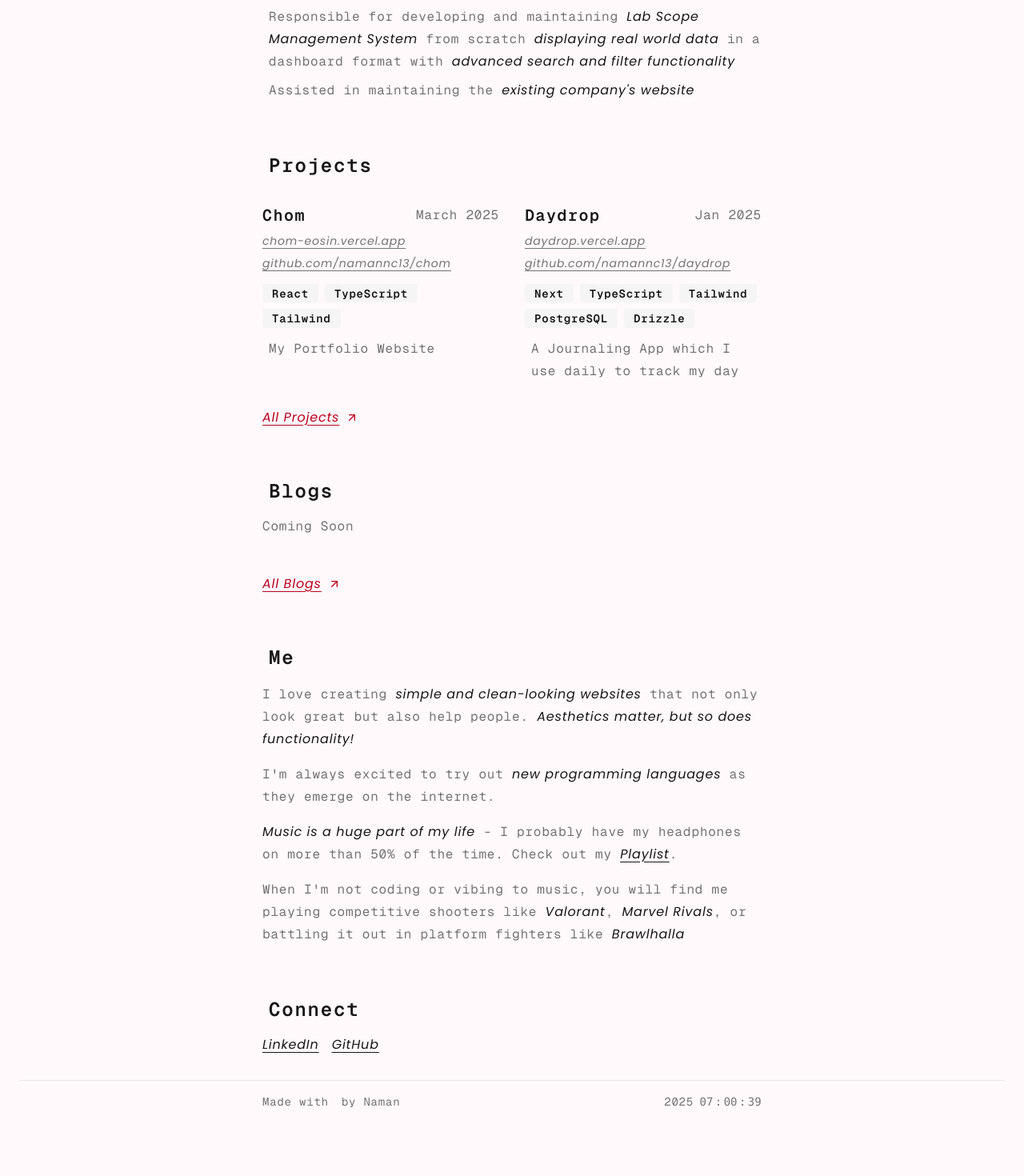
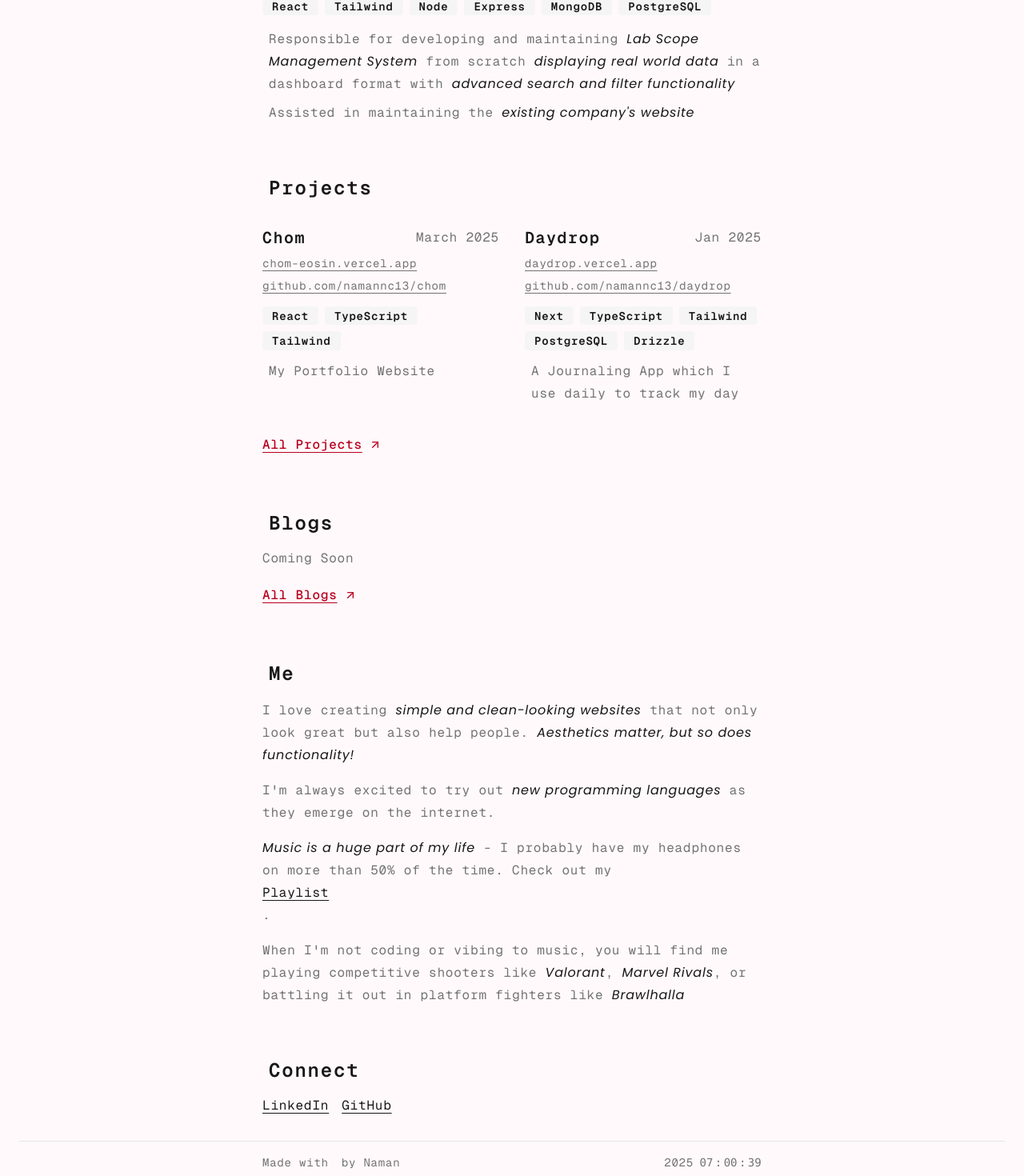
Before and after one commit to namannc13/chom, a React (Vite) app: page / in a window 1280 px wide. Shown: the part 517-1987 px from the top of the page at 80% size. Before the commit the page ends 1920 px from the top, so only its background shows below. Built offline with nearby package versions, Linux system fonts and the light colour scheme; a web font is replaced by a local one.

Commit message:
replaced text-16 with text-[16px] and created my own link component

```diff
--- a/src/App.tsx
+++ b/src/App.tsx
@@ -24,7 +24,7 @@ function Navbar() {
       <div className="flex items-center gap-6">
         <button
           onClick={() => navigate("/")}
-          className={`relative text-16 ${
+          className={`relative text-[16px] ${
             location.pathname === "/"
               ? "text-accent-foreground"
               : "text-foreground"
@@ -34,7 +34,7 @@ function Navbar() {
         </button>
         <button
           onClick={() => navigate("/projects")}
-          className={`relative text-16 ${
+          className={`relative text-[16px] ${
             location.pathname === "/projects"
               ? "text-accent-foreground"
               : "text-foreground"
@@ -44,7 +44,7 @@ function Navbar() {
         </button>
         <button
           onClick={() => navigate("/blogs")}
-          className={`relative text-16 ${
+          className={`relative text-[16px] ${
             location.pathname === "/blogs"
               ? "text-accent-foreground"
               : "text-foreground"
--- a/src/components/heading.tsx
+++ b/src/components/heading.tsx
@@ -13,7 +13,7 @@ function Heading({
     <h4
       className={cn(
         "font-montserrat tracking-[0.075em] flex items-center gap-2 font-semibold",
-        variant === "faded" ? "text-16" : "text-xl",
+        variant === "faded" ? "text-[16px]" : "text-xl",
         className
       )}
     >
--- a/src/components/link.tsx
+++ b/src/components/link.tsx
@@ -1,24 +1,26 @@
 import { cn } from "@/lib/utils";
+import { useNavigate } from "react-router-dom";
 
 function Link({
   children,
-  href,
+  to,
   className,
 }: {
   children: React.ReactNode;
-  href: string;
+  to: string;
   className?: string;
 }) {
+  const navigate = useNavigate();
   return (
-    <a
-      href={href}
+    <button
+      onClick={() => navigate(to)}
       className={cn(
-        "relative text-16 poppins-regular-italic text-foreground hover:text-accent-foreground underline underline-offset-4",
+        "text-[16px] flex justify-start items-center gap-2 text-accent-foreground hover:text-foreground hover:cursor-pointer underline-offset-4 underline px-0 py-0 whitespace-nowrap transition-[color,box-shadow]",
         className
       )}
     >
       {children}
-    </a>
+    </button>
   );
 }
 
--- a/src/components/para.tsx
+++ b/src/components/para.tsx
@@ -8,7 +8,7 @@ function Para({
   className?: string;
 }) {
   return (
-    <div className={cn("text-16 leading-7 text-muted-foreground", className)}>
+    <div className={cn("text-[16px] leading-7 text-muted-foreground", className)}>
       {children}
     </div>
   );
--- a/src/components/project.tsx
+++ b/src/components/project.tsx
@@ -33,14 +33,14 @@ function Project({
         <Para className="!leading-normal">{year}</Para>
       </div>
       <Link
-        href={deployedLink}
-        className="text-muted-foreground hover:text-foreground text-sm"
+        to={deployedLink}
+        className="text-muted-foreground hover:text-accent-foreground text-sm"
       >
         {deployment}
       </Link>
       <Link
-        href={githubLink}
-        className="text-muted-foreground hover:text-foreground text-sm"
+        to={githubLink}
+        className="text-muted-foreground hover:text-accent-foreground text-sm"
       >
         {github}
       </Link>
--- a/src/components/ui/button.tsx
+++ b/src/components/ui/button.tsx
@@ -18,10 +18,10 @@ const buttonVariants = cva(
         secondary:
           "bg-secondary text-secondary-foreground shadow-xs hover:bg-secondary/80",
         ghost: "hover:bg-accent hover:text-accent-foreground",
-        link: "text-foreground underline-offset-4 hover:underline",
+        link: "text-foreground underline-offset-4 hover:underline text-[16px]",
       },
       size: {
-        default: "h-9 px-4 py-2 has-[>svg]:px-3",
+        default: "h-9 px-4 py-2",
         sm: "h-8 rounded-md gap-1.5 px-3 has-[>svg]:px-2.5",
         lg: "h-10 rounded-md px-6 has-[>svg]:px-4",
         icon: "size-9",
--- a/src/pages/home.tsx
+++ b/src/pages/home.tsx
@@ -4,6 +4,7 @@ import Link from "@/components/link";
 import Para from "@/components/para";
 import Project from "@/components/project";
 import Section from "@/components/section";
+import { Button } from "@/components/ui/button";
 import { InView } from "@/components/ui/in_view";
 import { TextEffect } from "@/components/ui/text_effect";
 import { TextScramble } from "@/components/ui/text_scramble";
@@ -12,6 +13,7 @@ import { projects } from "@/data/projects";
 import { work } from "@/data/work";
 import { ArrowUpRight } from "lucide-react";
 import { motion } from "motion/react";
+import { useNavigate } from "react-router-dom";
 
 function TopSection() {
   return (
@@ -48,13 +50,19 @@ function TopSection() {
         Full Stack Developer who loves turning coffee into clean code solutions.
         I'm currently working as a{" "}
         <Highlight>Product Development Intern</Highlight> at{" "}
-        <Link href="https://agnext.com/">AgNext Technologies</Link>
+        <Link
+          to="https://agnext.com/"
+          className="text-primary hover:text-accent-foreground"
+        >
+          AgNext Technologies
+        </Link>
       </Para>
     </motion.div>
   );
 }
 
 function Home() {
+  const navigate = useNavigate();
   return (
     <>
       <div className="flex flex-col gap-16">
@@ -92,13 +100,14 @@ function Home() {
                 year={project.year}
               />
             ))}
-            <Link
-              href="/projects"
-              className="flex items-center gap-2 text-accent-foreground hover:text-foreground"
-            >
-              All Projects <ArrowUpRight className="w-4 h-4" />
-            </Link>
           </div>
+          <Button
+            variant="link"
+            onClick={() => navigate("/projects")}
+            className="relative text-[16px] flex justify-start items-center gap-2 text-accent-foreground hover:text-foreground hover:cursor-pointer underline-offset-4 underline px-0 py-0"
+          >
+            All Projects <ArrowUpRight className="w-4 h-4" />
+          </Button>
         </Section>
 
         <InView
@@ -110,15 +119,16 @@ function Home() {
         >
           <Section header="Blogs">
             <div className="flex flex-col gap-4">
-              <p className="text-16 text-muted-foreground italic">
+              <p className="text-[16px] text-muted-foreground italic">
                 Coming Soon
               </p>
-              <Link
-                href="/blogs"
-                className="flex items-center gap-2 text-accent-foreground pt-8 hover:text-foreground"
+              <Button
+                variant="link"
+                onClick={() => navigate("/blogs")}
+                className="text-[16px] flex justify-start items-center gap-2 text-accent-foreground pt-8 hover:text-foreground hover:cursor-pointer underline-offset-4 underline px-0 py-0"
               >
                 All Blogs <ArrowUpRight className="w-4 h-4" />
-              </Link>
+              </Button>
             </div>
           </Section>
         </InView>
@@ -149,7 +159,10 @@ function Home() {
                 <Highlight>Music is a huge part of my life</Highlight> - I
                 probably have my headphones on more than 50% of the time. Check
                 out my{" "}
-                <Link href="https://open.spotify.com/playlist/7aJTTUpRfBaptrgC37KpH9">
+                <Link
+                  to="https://open.spotify.com/playlist/7aJTTUpRfBaptrgC37KpH9"
+                  className="text-primary hover:text-accent-foreground"
+                >
                   Playlist
                 </Link>
                 .
@@ -175,12 +188,17 @@ function Home() {
             <div className="flex flex-col gap-4">
               <div className="flex gap-4 flex-wrap">
                 <Link
-                  href="https://www.linkedin.com/in/naman-chawhan/"
-                  className="text-16"
+                  to="https://www.linkedin.com/in/naman-chawhan/"
+                  className="text-primary hover:text-accent-foreground"
                 >
                   LinkedIn
                 </Link>
-                <Link href="https://github.com/namannc13">GitHub</Link>
+                <Link
+                  to="https://github.com/namannc13"
+                  className="text-primary hover:text-accent-foreground"
+                >
+                  GitHub
+                </Link>
               </div>
             </div>
           </Section>
--- a/tailwind.config.ts
+++ /dev/null
@@ -1,9 +0,0 @@
-module.exports = {
-  theme: {
-    extend: {
-      fontSize: {
-        '16': '16px',
-      },
-    },
-  },
-}
```
